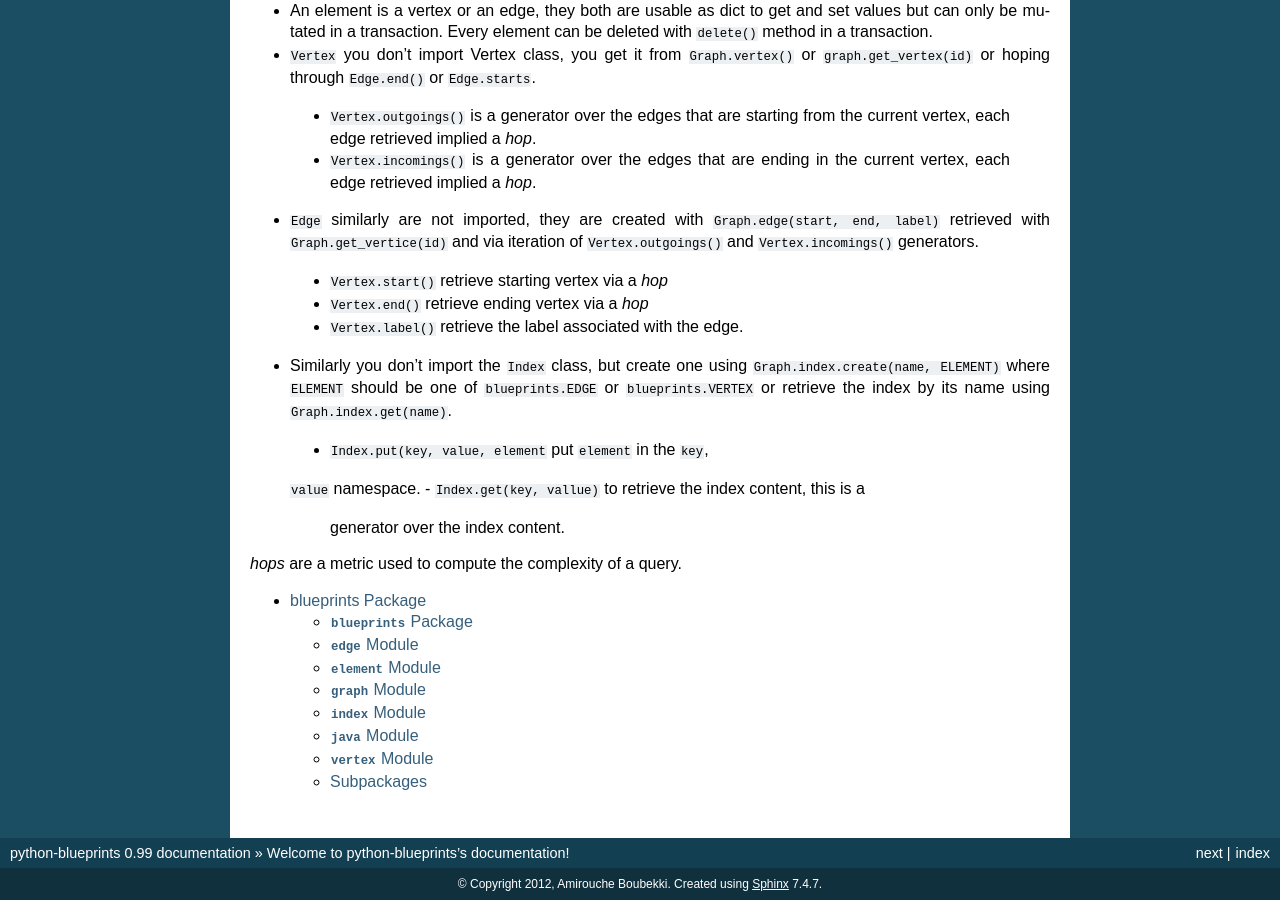
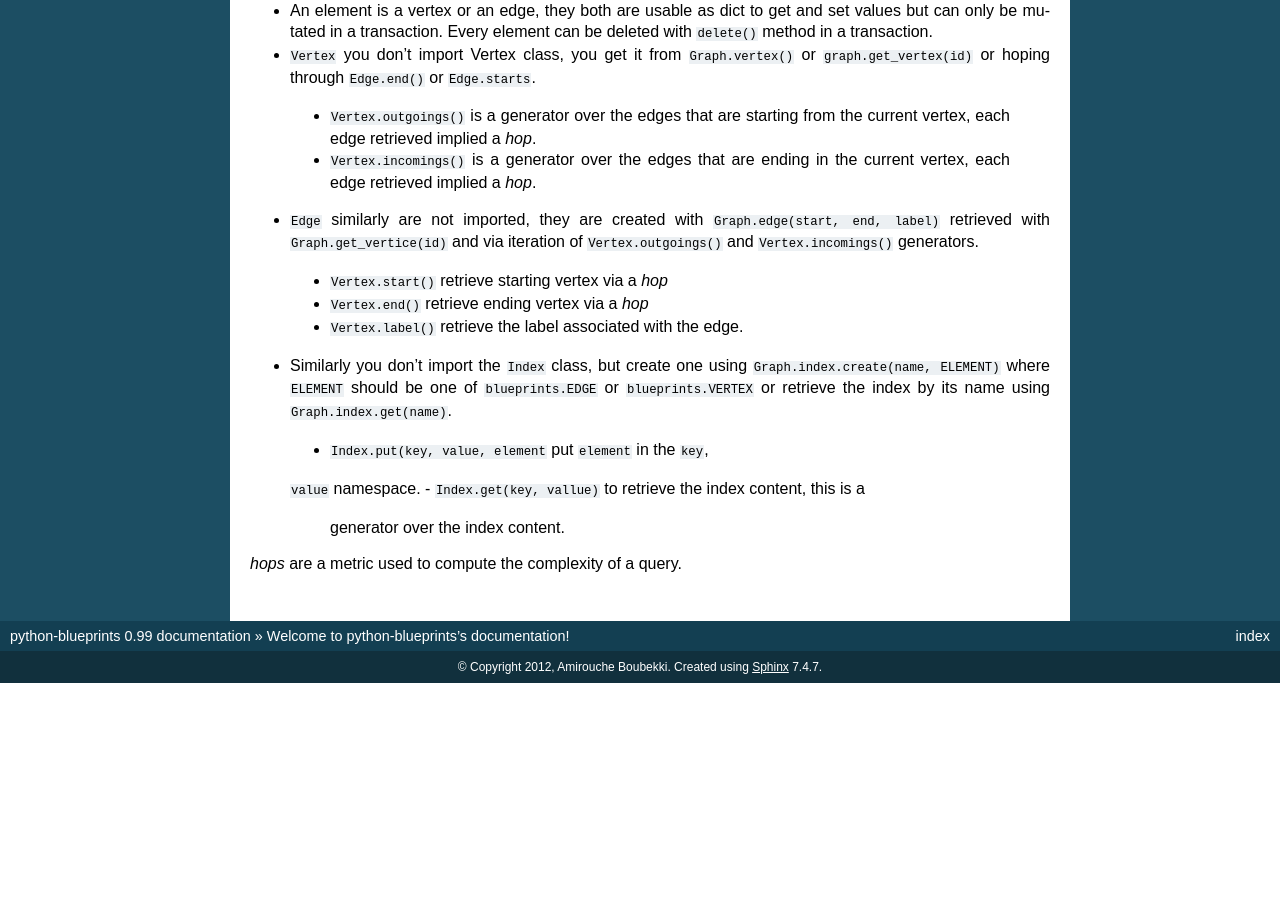
Before and after one commit to pombredanne/python-blueprints, a Sphinx documentation site: the page built from doc/source/index.rst, in a window 1280 px wide and 900 px high, scrolled down 6513 px. Built offline with Sphinx 7.4.7, drawn with Linux system fonts in a browser that asks for light colours; pages that are not in the unit, such as notebooks, are missing from menus; after the commit the page ends 7196 px from its top, so only the background shows below that; some of the changed text lies outside the part shown.

```diff
--- a/doc/source/index.rst
+++ b/doc/source/index.rst
@@ -386,9 +386,3 @@ If you still struggle with the API here is it with more comments:
    generator over the index content.
 
 *hops* are a metric used to compute the complexity of a query.
-
-
-.. toctree::
-   :maxdepth: 5
-
-   api/blueprints
```
